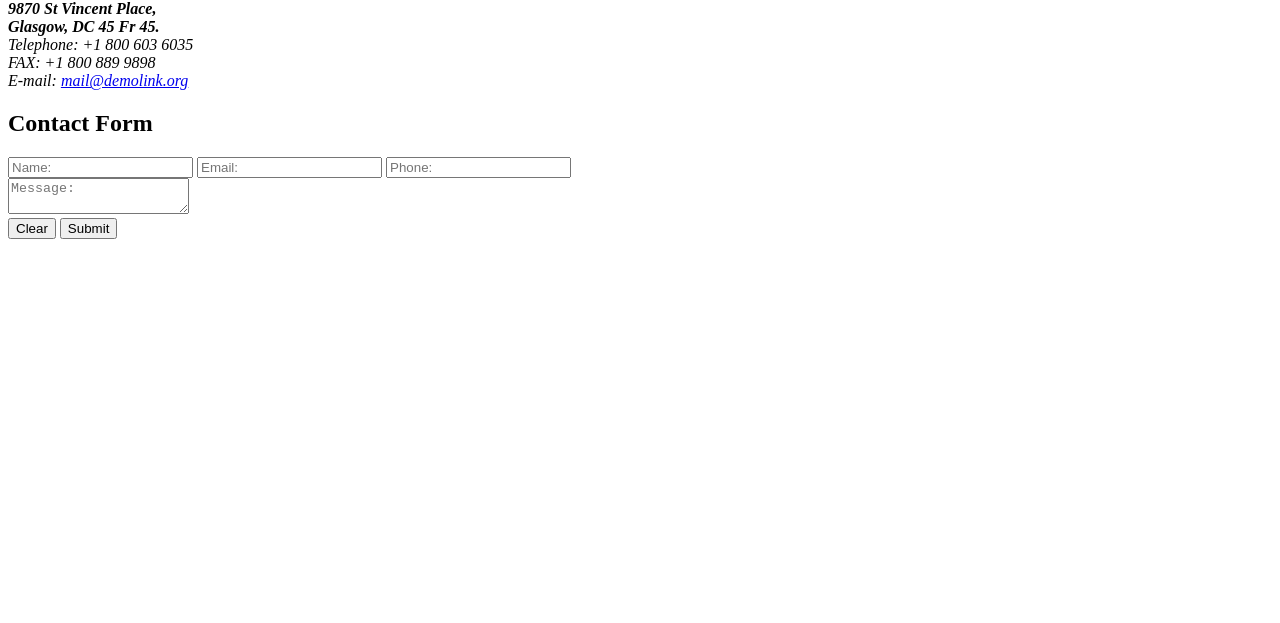
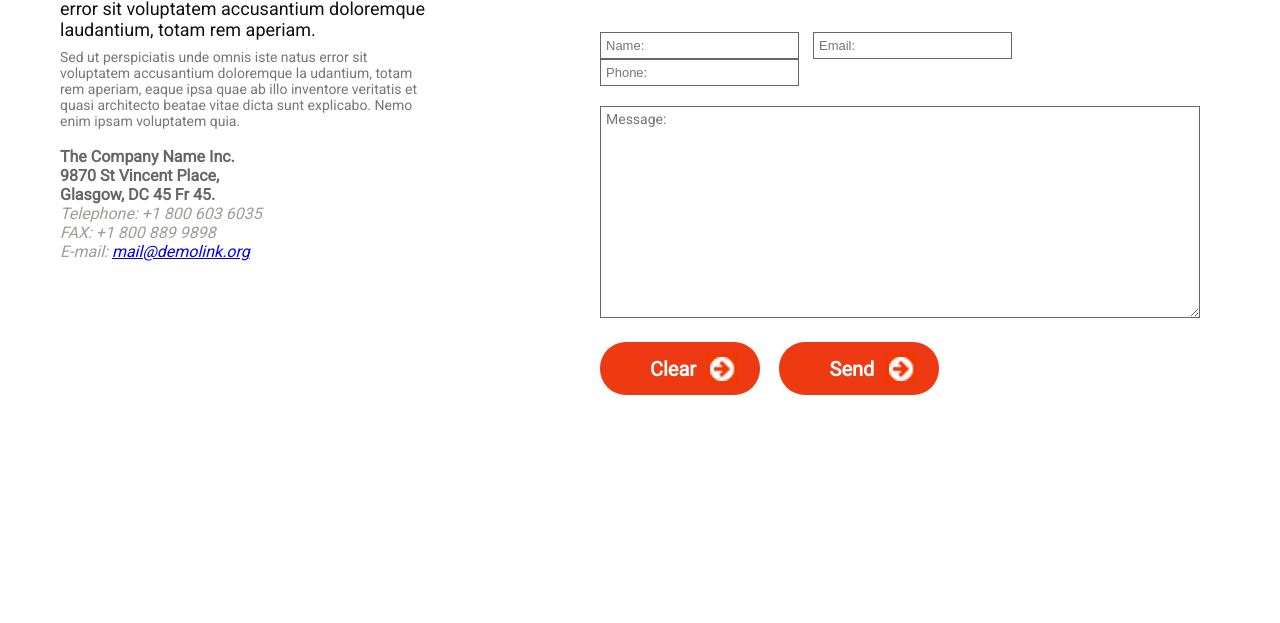
Before and after one commit to Nilno/Read_Amaren_Project_Presentation, a plain HTML site: page components/6Contact/component.html in a window 1280 px wide. Shown: the part 177-800 px from the top of the page. Drawn offline with Linux system fonts and the light colour scheme.

Commit message:
work in progress
work in progress project presentation

```diff
--- a/components/6Contact/component.css
+++ b/components/6Contact/component.css
@@ -2,62 +2,99 @@
 ================================================================================
 COMPONENT 6 STYLESHEET Amaren Read
 ================================================================================ */
+body {
+    color: #9C9E99;
+
+    font-family: 'Roboto', sans-serif;
+    margin: 0px;
+    padding: 0px;
+    background-color: #FFF;
+    box-sizing: border-box;
+    clear: both;
+}
 
 h2 {
-    font-family: "Helvetica Neue", Helvetica, Arial, sans-serif;
-    font-weight: bold;
-    font-size: 1.3em;
-    text-align: center;
+    font-family: 'Roboto', sans-serif;
+    font-weight: 900;
+    font-size: 31px;
+    text-align: left;
+    color: #000;
+    margin-bottom: 50px;
     padding: 1%;
 }
 
-h3 {
-    font-family: "Helvetica Neue", Helvetica, Arial, sans-serif;
-    font-weight: bold;
-    font-size: 1.2em;
+h4 {
+    color: #101010;
+    font-weight: normal;
+    font-size: 18px;
+    line-height: 21px;
     text-align: left;
-    padding: 1%;
-}
-
-p {
-    font-family: "Helvetica Neue", Helvetica, Arial, sans-serif;
-    font-size: 1em;
-    font-weight: 500;
-    padding: 1%;
-    color: #090808;
+    margin: 9px 0;
 }
 
 
-.compos {
-    padding-bottom: 1%;
-    width: 100%;
-    background-color: #FFF;
-    margin-bottom: 3%;
-    clear: both;
+
+p {
+    font-size: 14px;
+    font-style: normal;
+    font-weight: 100;
+    margin: 0 0 18px 0;
+    color: #777777;
 }
 
-.compos img {
-    padding-top: 1%;
-    padding-bottom: 1%;
-    width: 100%;
-    background-color: white;
-    margin-bottom: 3%;
-    clear: both;
+aside {
+    width: 370px;
+    margin: 60px 0 0 60px;
+    display: block;
+}
+
+strong {
+    color: #666666;
+    font-weight: bolder;
+    font-style: normal;
+    line-height: 18px;
+}
+
+form {
+    width: 600px;
+    margin: -354px 0 0 600px;
+}
+
+input[type="text"] {
+    width: 187px;
+    margin-right: 10px;
+    font-style: normal;
+    font-size: 13px;
+    padding: 5px;
+    border: 1px solid #666666;
+    display: inline;
+}
+
+textarea {
+    font-family: 'Roboto', sans-serif;
+    font-style: normal;
+    font-size: 14px;
+    width: 98%;
+    height: 200px;
+    line-height: 15px;
+    color: #989898;
+    margin: 20px 0 20px 0;
+    padding: 5px;
+    border: 1px solid #666666;
 }
 
 button {
+    color: #FFF;
+    font-family: 'Roboto',sans-serif;
+    font-size: 20px;
+    font-weight: bolder;
     width: 160px;
-    height: 48px;
     text-align: center;
-    margin: 2% 0% 1% 42%;
-    background-color: #1B5334;
+    height: 53px;
+    margin: 0 15px 0 0;
+    padding: 0 56px 0 42px;
+    border-radius: 26px;
+    border: none;
+    background: #ED3A12 url(../../images/arrow.png) no-repeat 83% 49%;
     text-decoration: none;
 }
-
-button a{
-    color: #FFF;
-    text-align: center;
-    font-size: 1.3em;
-    display: inline-block;
-    text-decoration: none;
-}
--- a/components/6Contact/component.html
+++ b/components/6Contact/component.html
@@ -2,11 +2,13 @@
 <html>
 <head>
 	<title>WSP Component6: Amaren Read</title>
-	<!--<link rel="stylesheet" type="text/css" href="../../css/reset.css" />
-	<link rel="stylesheet" type="text/css" href="component.css" />-->
+	<link href='http://fonts.googleapis.com/css?family=Roboto' rel='stylesheet' type='text/css'>
+	<link rel="stylesheet" type="text/css" href="../../css/reset.css" />
+	<link rel="stylesheet" type="text/css" href="component.css" />
 </head>
 <body>
 
+<section>
 	<aside>
 		<h2>Contact Info</h2>
 			<h4>Sed ut perspiciatis unde omnis iste natus error sit voluptatem accusantium doloremque laudantium, totam rem aperiam.</h4>
@@ -23,15 +25,16 @@
 		</address>
 	</aside>
 
-	<h2>Contact Form</h2>
 		<form>
+			<h2>Contact Form</h2>
+
 			<input type="text" name="name" placeholder="Name:">
 			<input type="text" name="email" placeholder="Email:">
 			<input type="text" name="phone" placeholder="Phone:"><br>
 			<textarea type="text" name="message" placeholder="Message:"></textarea><br>
 			<button type="reset">Clear</button>
-			<button type="submit">Submit</button>
+			<button type="submit">Send</button>
 		</form>
-
+</section>
 </body>
 </html>
```
Also changed, not shown: images/arrow.png (added).
